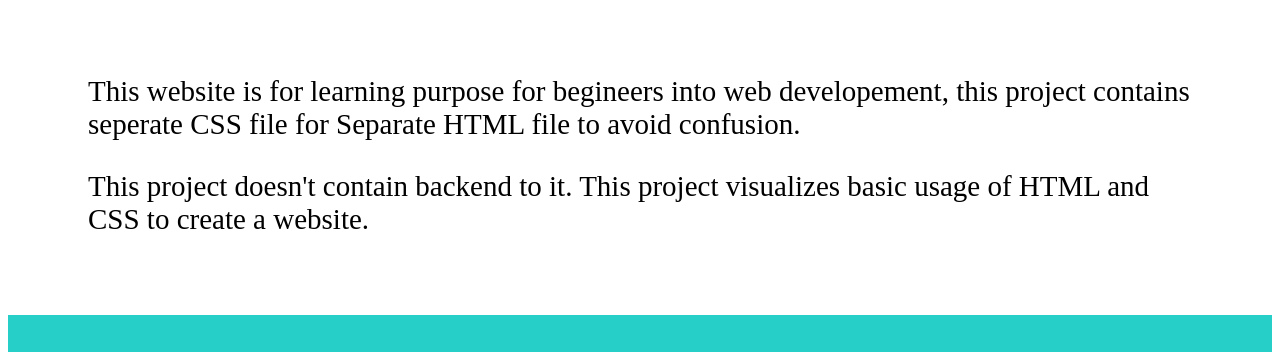
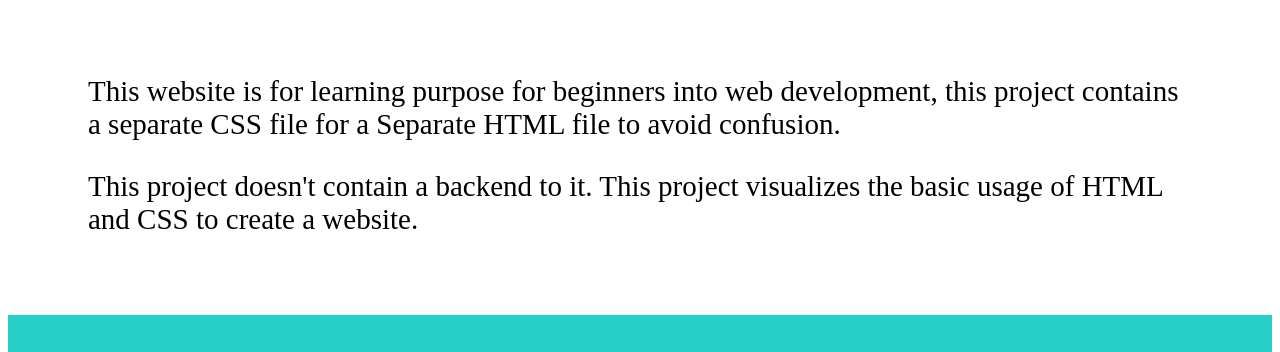
Before and after one commit to Cyberkid2311/Hactoberfest-2020-Projects, a plain HTML site: page basic_website/about.html in a window 1280 px wide. Shown: the part 591-943 px from the top of the page. Drawn offline with Linux system fonts and the light colour scheme.

Commit message:
basic website creation using HTML and CSS for beginners

```diff
--- a/basic_website/about.html
+++ b/basic_website/about.html
@@ -23,10 +23,10 @@
 
       <div class="details">
 
-            <p>This website is for learning purpose for begineers into web developement, this project contains seperate CSS file for Separate HTML file to avoid confusion.
+            <p>This website is for learning purpose for beginners into web development, this project contains a separate CSS file for a Separate HTML file to avoid confusion.
             </p>
             <p>
-              This project doesn't contain backend to it. This project visualizes basic usage of HTML and CSS to create a website.
+              This project doesn't contain a backend to it. This project visualizes the basic usage of HTML and CSS to create a website.
             </p>
 
       </div>
```
